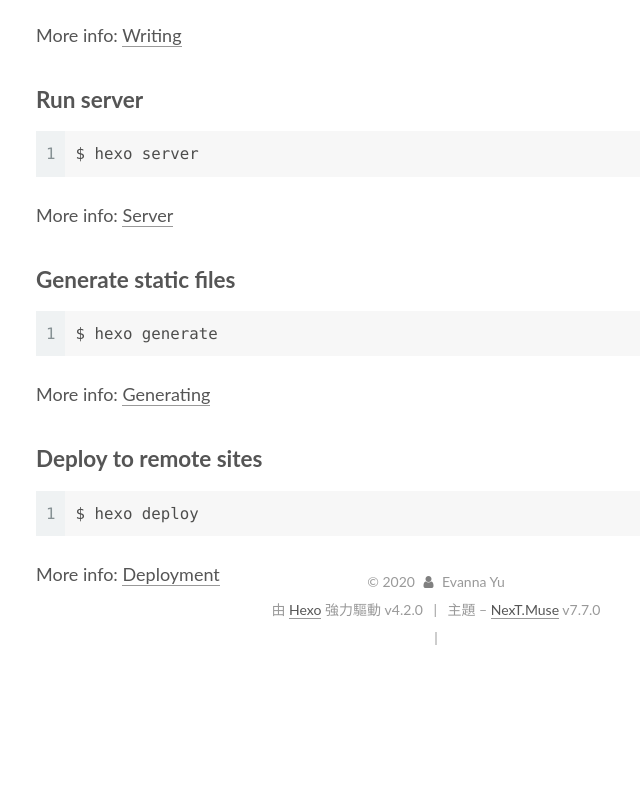
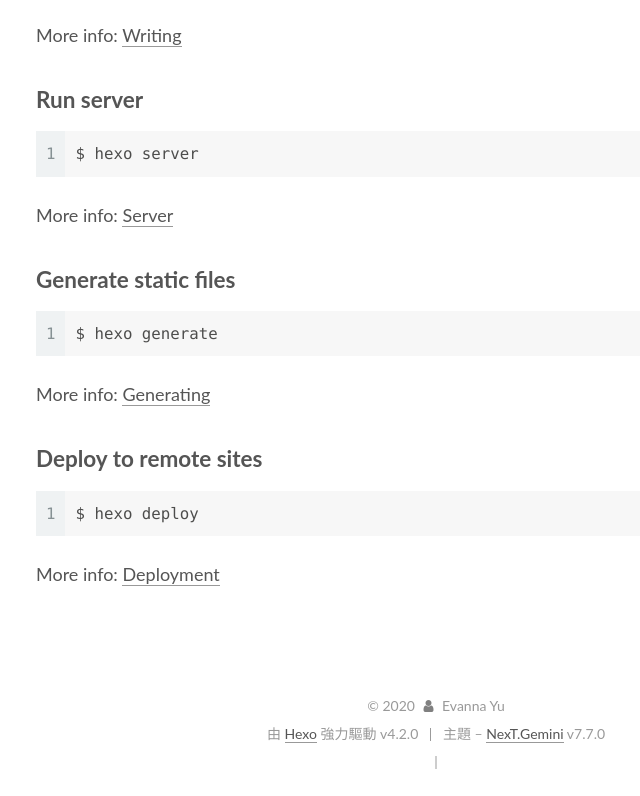
Before and after one commit to evannayu/evannayu.github.io, a plain HTML site: page index.html in a window 1280 px wide. Shown: the part 1158-1954 px from the top of the page, without its empty margins (204-844 px from the left). Before the commit the page ends 1830 px from the top, so only its background shows below. Drawn offline with Linux system fonts and the light colour scheme; some packages are replaced by stand-ins of ours; a script that the page names is missing.

Commit message:
Site updated: 2020-01-12 23:59:45

```diff
--- a/2020/01/12/Test/index.html
+++ b/2020/01/12/Test/index.html
@@ -21,7 +21,7 @@
   var CONFIG = {
     hostname: new URL('https://evannayu.github.io').hostname,
     root: '/',
-    scheme: 'Muse',
+    scheme: 'Gemini',
     version: '7.7.0',
     exturl: false,
     sidebar: {"position":"left","display":"post","padding":18,"offset":12,"onmobile":false},
@@ -391,7 +391,7 @@
   <div class="powered-by">由 <a href="https://hexo.io/" class="theme-link" rel="noopener" target="_blank">Hexo</a> 強力驅動 v4.2.0
   </div>
   <span class="post-meta-divider">|</span>
-  <div class="theme-info">主題 – <a href="https://muse.theme-next.org/" class="theme-link" rel="noopener" target="_blank">NexT.Muse</a> v7.7.0
+  <div class="theme-info">主題 – <a href="https://theme-next.org/" class="theme-link" rel="noopener" target="_blank">NexT.Gemini</a> v7.7.0
   </div>
 
 
@@ -437,7 +437,7 @@
 <script src="/js/motion.js"></script>
 
 
-<script src="/js/schemes/muse.js"></script>
+<script src="/js/schemes/pisces.js"></script>
 
 
 <script src="/js/next-boot.js"></script>
--- a/index.html
+++ b/index.html
@@ -21,7 +21,7 @@
   var CONFIG = {
     hostname: new URL('https://evannayu.github.io').hostname,
     root: '/',
-    scheme: 'Muse',
+    scheme: 'Gemini',
     version: '7.7.0',
     exturl: false,
     sidebar: {"position":"left","display":"post","padding":18,"offset":12,"onmobile":false},
@@ -456,7 +456,7 @@
   <div class="powered-by">由 <a href="https://hexo.io/" class="theme-link" rel="noopener" target="_blank">Hexo</a> 強力驅動 v4.2.0
   </div>
   <span class="post-meta-divider">|</span>
-  <div class="theme-info">主題 – <a href="https://muse.theme-next.org/" class="theme-link" rel="noopener" target="_blank">NexT.Muse</a> v7.7.0
+  <div class="theme-info">主題 – <a href="https://theme-next.org/" class="theme-link" rel="noopener" target="_blank">NexT.Gemini</a> v7.7.0
   </div>
 
 
@@ -502,7 +502,7 @@
 <script src="/js/motion.js"></script>
 
 
-<script src="/js/schemes/muse.js"></script>
+<script src="/js/schemes/pisces.js"></script>
 
 
 <script src="/js/next-boot.js"></script>
```
Also changed, not shown: 2020/01/12/hello-world/index.html (+3 -3 lines), archives/2020/01/index.html (+3 -3 lines), archives/2020/index.html (+3 -3 lines), archives/index.html (+3 -3 lines).
